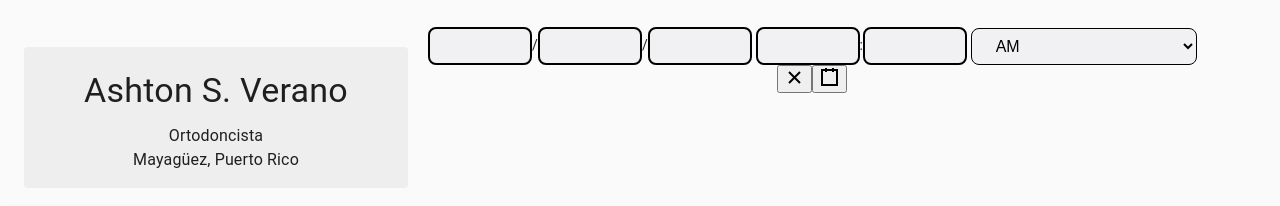
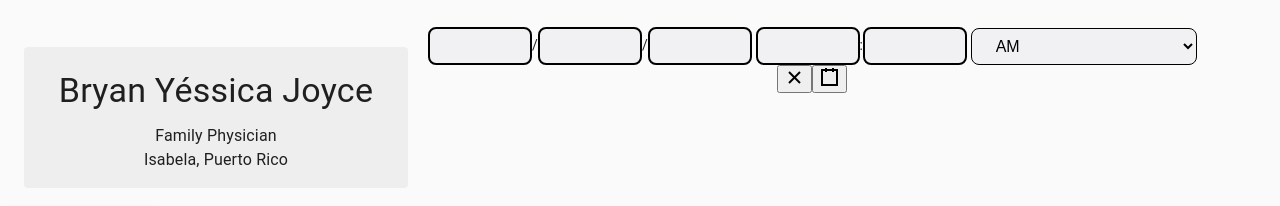
Before and after one commit to AbdielCortes/inso-devops-front-end, a React (Create React App) app: page /doctorinfo in a window 1280 px wide. Shown: the part 509-715 px from the top of the page. Built offline with nearby package versions, Linux system fonts and the light colour scheme.

Commit message:
fix bugs

```diff
--- a/src/Screens/DoctorInfo.js
+++ b/src/Screens/DoctorInfo.js
@@ -64,9 +64,9 @@ const profilePhoto = {
 };
 
 const sidebar = {
-    name: "Ashton S. Verano",
-    specialty: "Ortodoncista",
-    location: "Mayagüez, Puerto Rico",
+    name: "Bryan Yéssica Joyce",
+    specialty: "Family Physician",
+    location: "Isabela, Puerto Rico",
     description:
         "15 años de experiencia. Más de 5 certificados. " +
         "Top 3 en los mejores dentistas a nivel de Puerto Rico.",
@@ -86,12 +86,11 @@ export default function DoctorInfo() {
 
     const handleCloseAlert = () => {
         setIsShow(false);
-        setAlertText('');
     };
 
     const handleShowAlert = () => {
         setIsShow(true);
-        setAlertText('Successful appointment!')
+
     };
 
     return (
@@ -117,9 +116,9 @@ export default function DoctorInfo() {
                         Make Appointment
                     </Button>
                     <Alert
-                    header={'Successful appointment!'}
+                    header={(date != null) ? 'Successful Alert ' : 'Failure Alert '}
                     btnText={'Close'}
-                    text={'Appointment will be on: ' + date}
+                    text={(date != null) ? 'Successful appointment: ' + date : 'Failure appointment!'}
                     show={isShow}
                     onClosePress={handleCloseAlert}
                     pressCloseOnOutsideClick={true}
--- a/src/Screens/HomePage.js
+++ b/src/Screens/HomePage.js
@@ -124,7 +124,7 @@ export default function HomePage() {
   const doctorHandleOptions = useCallback(() => {
     docs.map((item) =>
     console.log(
-      "Doctor: " + item.doctor_firstname + " is pushed to an array " + doctorsOptions.push(item.doctor_firstname)
+      "Doctor: " + item.doctor_firstname + item.doctor_lastname + " is pushed to an array " + doctorsOptions.push(item.doctor_firstname)
     )
     );
   },[doctorsOptions]);
```
